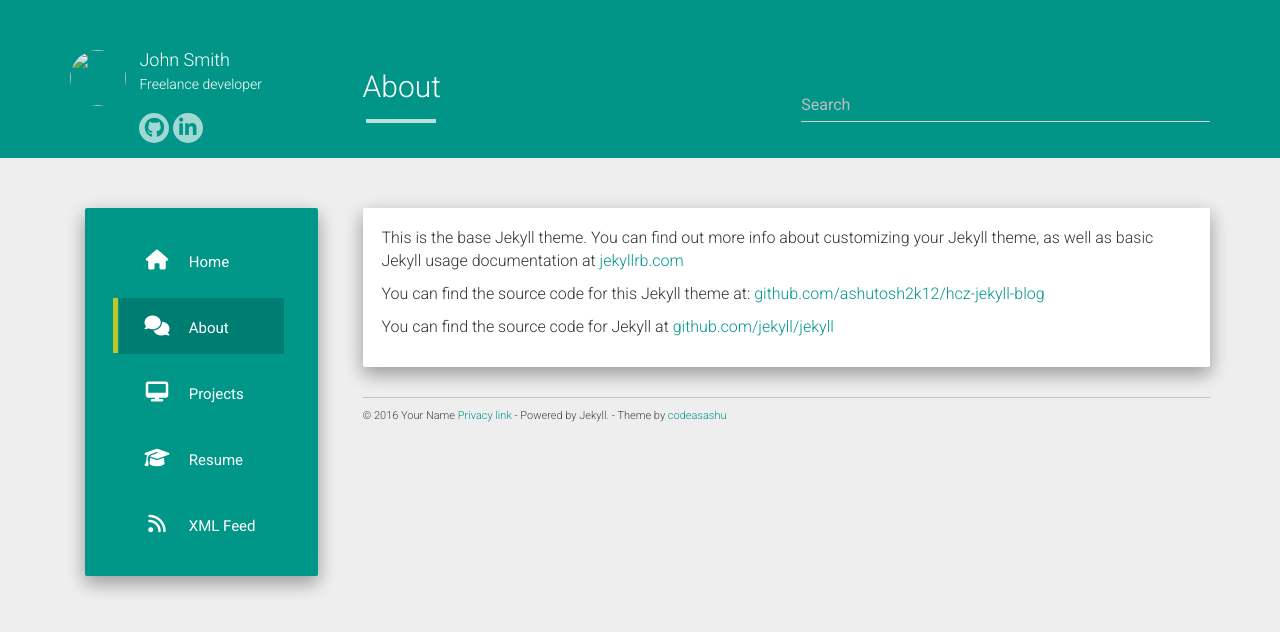
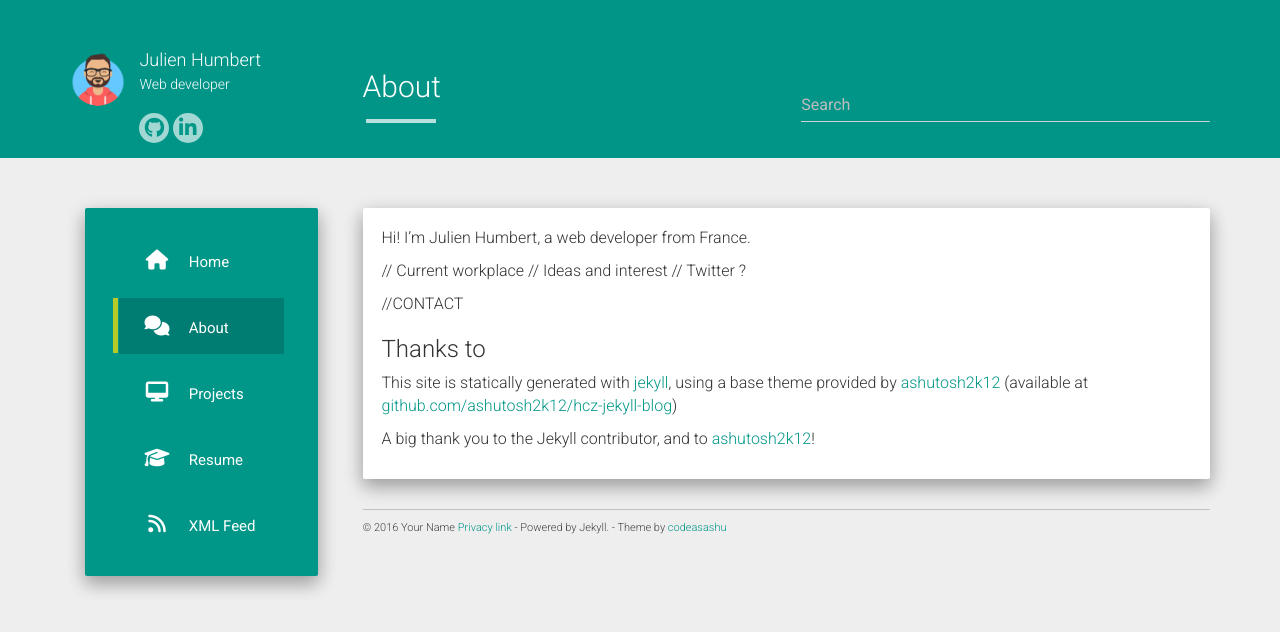
Before and after one commit to Aluok/aluok.github.io, a Jekyll site: the page built from about.md, in a window 1280 px wide. Shown: the top 632 px of the page. Built offline with Jekyll 4.4.1, drawn with Linux system fonts in a browser that asks for light colours; nearby versions of some CDN libraries.

Commit message:
FIrst article, update of jekyll

```diff
--- a/_config.yml
+++ b/_config.yml
@@ -1,21 +1,17 @@
-title: John Smith
+title: Julien Humbert
 description: My Personal Blog
-author: John Smith
-logo: /hcz-jekyll-blog/static/img/avatar.png
-github: https://github.com/codeasashu
-about: Freelance developer
+author: Julien Humbert
+logo: /static/img/avatar.png
+github: https://github.com/Aluok
+about: Web developer
 
 baseurl: ""
 url: ""
 
 allowsearch: true
 
-disqus_shortname: aboutashu
-google_analytics: UA-72862926-1
-
 share:
-  twitter_username: \#
-  fb_appid: 000000000000
+  twitter_username: julien_humbert
 
 
 enableTags: true
--- a/_data/urls.json
+++ b/_data/urls.json
@@ -17,13 +17,14 @@
   },
   {
     "text": "Resume",
-    "url": "/#",
+    "url": "https://www.linkedin.com/in/julien-humbert-2388a271/",
     "icon": "fa-graduation-cap",
+    "target": "_blank"
   },
   {
     "text": "XML Feed",
     "url": "/feed.xml",
     "icon": "fa-feed",
-    "target": _blank
+    "target": "_blank"
   }
 ]
--- a/about.md
+++ b/about.md
@@ -4,8 +4,18 @@ title: About
 permalink: /about/
 ---
 
-This is the base Jekyll theme. You can find out more info about customizing your Jekyll theme, as well as basic Jekyll usage documentation at [jekyllrb.com](http://jekyllrb.com/)
+Hi! I'm Julien Humbert, a web developer from France.
 
-You can find the source code for this Jekyll theme at: [github.com/ashutosh2k12/hcz-jekyll-blog](https://github.com/ashutosh2k12/hcz-jekyll-blog)
+// Current workplace
+// Ideas and interest
+// Twitter ?
 
-You can find the source code for Jekyll at [github.com/jekyll/jekyll](https://github.com/jekyll/jekyll)
+//CONTACT
+
+
+
+
+### Thanks to
+This site is statically generated with [jekyll](https://github.com/jekyll/jekyll), using a base theme provided by [ashutosh2k12](https://github.com/ashutosh2k12) (available at [github.com/ashutosh2k12/hcz-jekyll-blog](https://github.com/ashutosh2k12/hcz-jekyll-blog))
+
+A big thank you to the Jekyll contributor, and to [ashutosh2k12](https://github.com/ashutosh2k12)!
```
Also changed, not shown: _layouts/post.html (+16 -16 lines), _posts/2018-06-18-welcome-to-jekyll.markdown (deleted, +0 -25 lines), static/img/avatar.png, 1 other file.
